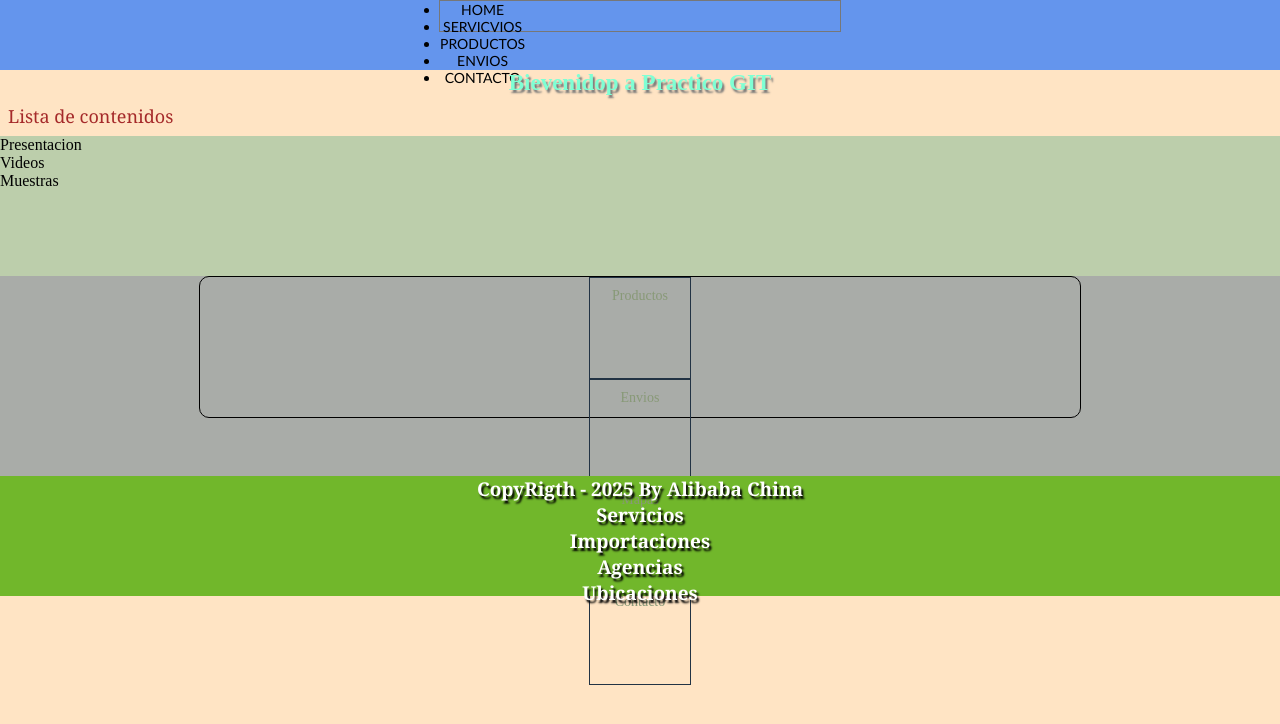
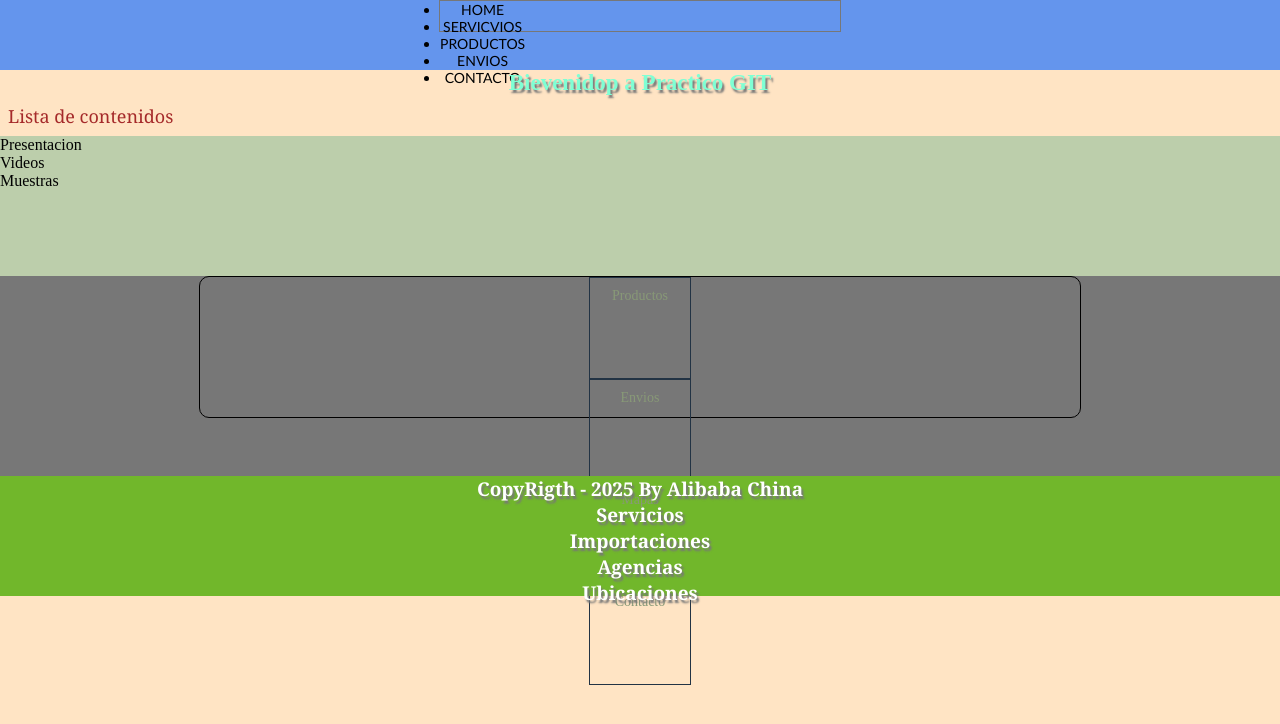
Before and after one commit to nik67ivno-hash/webslityu-nik67ivno-hash, a plain HTML site: page index.html in a window 1280 px wide. Drawn offline with Linux system fonts and the light colour scheme.

Commit message:
Update style.css

```diff
--- a/style.css
+++ b/style.css
@@ -48,7 +48,7 @@ h1{
 #pemc{
     width: auto;
     height: 200px;
-    background: #a9aca8;
+    background: #777;
 }
 section{
     width: 880px;
@@ -60,6 +60,7 @@ article{
     width: 100px;
     height: 100px;
     border: 1px solid #234;
+    float:z-index;
 }
 article p{
     color:#897;
@@ -79,5 +80,5 @@ footer .fot{
     font-family: Cambria, Cochin, Georgia, Times, 'Times New Roman', serif;
     text-align: center;
     font-weight: 600;
-    text-shadow: 2px 3px 2px #000;
+    text-shadow: 2px 3px 2px #777;
 }
```
